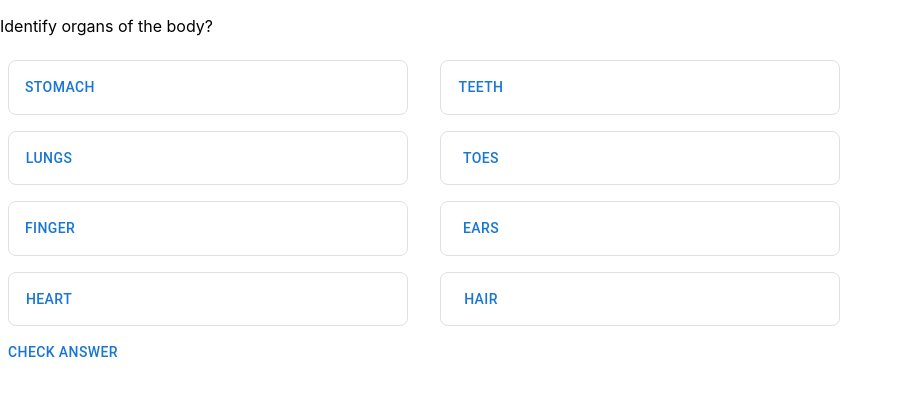
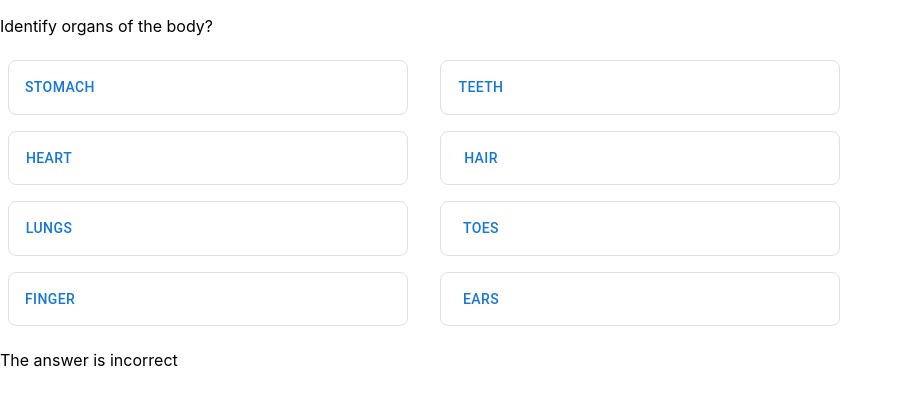
Before and after one commit to dhunt787/senecaTechTaskDhunt, a React (Create React App) app: page / in a window 1280 px wide. Shown: the top 406 px of the page, without its empty margins (0-903 px from the left). Built offline with nearby package versions, Linux system fonts and the light colour scheme; the HTML template or start-up script is replaced by a standard one.

Commit message:
adding questionStatus component, deleting unused ones, reworking structure of slider component and adding functionality to check how many answers are correct etc

```diff
--- a/src/App.tsx
+++ b/src/App.tsx
@@ -1,9 +1,6 @@
 import * as React from 'react'
 import './App.css';
-import QuestionCard from './Components/QuestionCard';
-import QuestionText from './Components/QuestionText';
 import QuestionSlider from './Components/QuestionSlider';
-import QuestionStatus from './Components/QuestionStatus';
 
 
 const App: React.FunctionComponent = ()  => {
--- a/src/Components/QuestionSlider.tsx
+++ b/src/Components/QuestionSlider.tsx
@@ -1,21 +1,15 @@
-import React from "react";
+import React, { useRef } from "react";
 import { questionSet1, questionSet2 } from "../Data/questionSets";
 import { questionSet } from "../Interfaces";
 import Box, { BoxProps } from '@mui/material/Box';
 import { Button } from "@mui/material";
-import Divider from '@mui/material/Divider';
-import { NullLiteral } from "typescript";
-import { useEffect } from "react";
-import { Container } from "@mui/system";
 import Grid from "@mui/material/Grid";
-
+import QuestionStatus from "./QuestionStatus";
 
 // write a function to return a divider element for each set of questions
 // https://mui.com/material-ui/react-divider/
 //and a function to see if the answer is correct or not.
 //a function to jumble the answers
-
-const answers: questionSet["AnswerSet"] = [...questionSet1.AnswerSet];
 
 const Item: Function = (props: BoxProps) => {
     const { sx, ...other } = props;
@@ -49,63 +43,68 @@ const jumbleAnswers = (answers: questionSet["AnswerSet"]) => {
       answers[m] = answers[i];
       answers[i] = t;
   }
-  console.log('answers in jumbeleAnswers', jumbleAnswers);
   return answers;
-};
-
-const checkAnswers = (answerString1: String | null, answerString2: String | null, correctAnswerPercentage: Number) => {
-  console.log('answerString1', answerString1, 'answerString2', answerString2, 'correctAnswerPercentage', correctAnswerPercentage);
 };
 
 //TODO: render a third optional answer
 
-const RenderAnswers: Function = () => {
-  console.log('answers in RenderAnswers', answers, typeof answers);
-    var jumbledAnswers = jumbleAnswers(answers);
-    console.log('jumbledAnswers', jumbledAnswers);
+const checkPercentCorrectTotal = (percentCorrect: Array<number>) => {
+  console.log('percentCorrect in checkPercentTotal function', percentCorrect.length);
+  const sum = percentCorrect.reduce(function (previousAnswerPercentage, currAnswerPercentage) {
+    return previousAnswerPercentage + currAnswerPercentage;
+    }, 0);
+    return sum;
+  };
 
-    return(jumbledAnswers.map((answer, i) => {
-      console.log('answer', answer, 'i', i);
+
+//de-structure the answerSet data set.
+const answers: questionSet["AnswerSet"] = [...questionSet1.AnswerSet];
+
+// creating an array for the percent correct data.
+const percentCorrectArray: Array<number> = [];
+
+/*jumble answer data that is loaded in. Doing this before the functional component
+definition stops the function being called again on re-render*/
+const jumbledAnswers = jumbleAnswers(answers);
+
+const QuestionSlider: React.FunctionComponent = () => {
+  // Initialize state
+  const correctAnswersSelected = useRef(false); //ensuring the correct answers state is not loaded as true on first render.
+  const [percentCorrect, setPercentCorrect] = React.useState(percentCorrectArray); //using array to push percentage correct values into.
+  const [answerStatusString, setAnswerStatusString] = React.useState('The answer is incorrect');
+
+  const checkAnswers = (correctAnswerPercentage: number) => {
+    console.log('correctAnswerPercentage', correctAnswerPercentage);
+    setPercentCorrect(percentCorrect => percentCorrect.concat(correctAnswerPercentage));
+    console.log('percentCorrect after calling checkAnswers', percentCorrect);
+    //loop though percentCorrect and add the numbers togther.
+    let percentageCorrect = checkPercentCorrectTotal(percentCorrect);
+    console.log('percentageCorrect', percentageCorrect);
+    if (percentageCorrect >= 0.6) {
+      // TODO: set background color to different color
+      setAnswerStatusString('The answer is correct');
+
+    }
+  };
+
+    return(
+      <><p>{questionSet1.Question}</p>
+      {jumbledAnswers.map((answer, i) => {
       return(
         <Box sx={{ flexGrow: 1 }} key={i}>
         <Grid container spacing={2}>
           <Grid item xs={4} >
-          <Item><Button type="submit" onClick={() => {checkAnswers(answer.answerString1, null, answer.correctAnswerPercentage)}}>{answer.answerString1}</Button></Item>
+          <Item><Button type="submit" onClick={() => {checkAnswers(answer.correctAnswerPercentage)}}>{answer.answerString1}</Button></Item>
           </Grid>
           {<Grid item xs={4}>
-            <Item ><Button type="submit" onClick={() => {checkAnswers(null, answer.answerString2, answer.correctAnswerPercentage)}}>{answer.answerString2}</Button></Item>
+            <Item ><Button type="submit" onClick={() => {console.log('answer.correctAnswerPercentage on the second answer', answer.correctAnswerPercentage), checkAnswers(answer.correctAnswerPercentage)}}>{answer.answerString2}</Button></Item>
           </Grid>}
         </Grid>
       </Box>)
     })
-    )
+    }
+    <QuestionStatus questionStatusString={answerStatusString} />
+    </>
+)
 };
-
-const QuestionSlider: React.FunctionComponent = () => {
-  // setup state here.
-
-  //When component mounts, jumber the answers.
-  // useEffect(() => {
-  //   jumbleAnswers(answers);
-  // }, []);
-
-const calculateAnswer = (event: React.ChangeEvent<HTMLInputElement>) => {
-    console.log(event.target.value);
-}
-
-    return (
-        <><p>{questionSet1.Question}</p>
-        <React.Fragment>
-            <RenderAnswers/>
-            <div>
-                <Button type="submit"
-                onClick={() => calculateAnswer}>
-                    Check Answer
-                </Button>
-            </div>
-        </React.Fragment></>
-
-    )
-}
-
 export default QuestionSlider;
--- a/src/Components/QuestionStatus.tsx
+++ b/src/Components/QuestionStatus.tsx
@@ -1,9 +1,10 @@
 import React from "react";
+import { questionStatusProps } from "../Interfaces";
 
-const questionStatus: React.FunctionComponent  = ({}) => {
+const QuestionStatus: React.FunctionComponent<questionStatusProps> = (props): JSX.Element => {
     return (
-        <p>Your answer is incorrect</p>
+        <p>{props.questionStatusString}</p>
     )
 }
 
-export default questionStatus;
+export default QuestionStatus;
```
Also changed, not shown: src/Components/QuestionCard.tsx (deleted, +0 -24 lines), src/Components/QuestionText.tsx (deleted, +0 -14 lines), src/Interfaces.tsx (+10 -6 lines), 1 other file (tests, documents, lock files or other folders).
